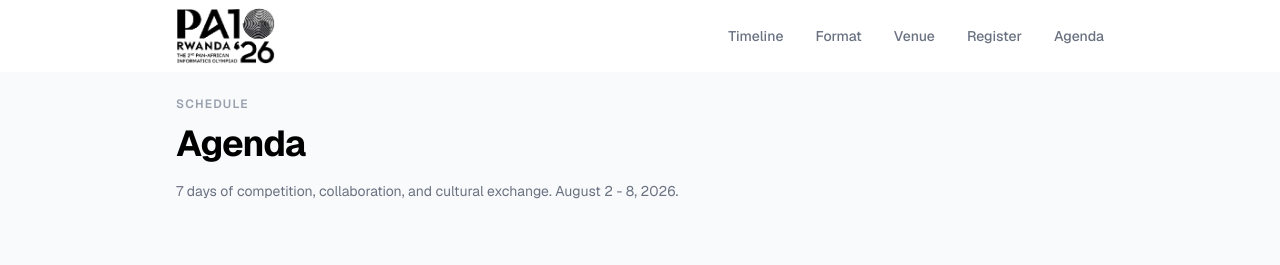
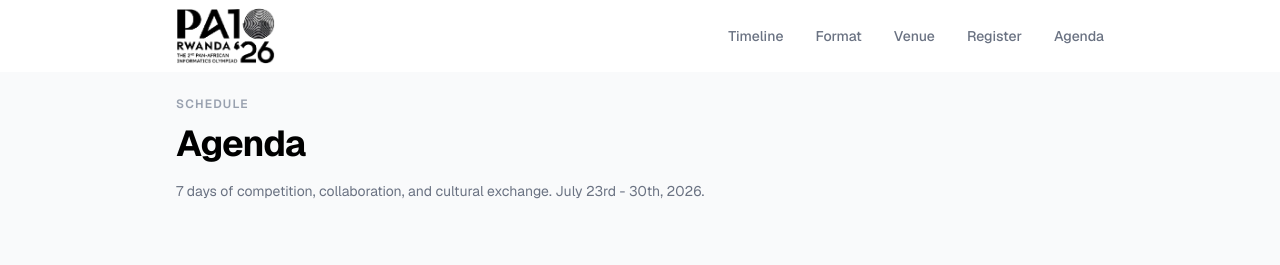
Before and after one commit to panafricanio/paio_website_2026, a Next.js app: page /agenda in a window 1280 px wide. Shown: the top 265 px of the page. Built offline with nearby package versions, Linux system fonts and the light colour scheme.

Commit message:
Edit agenda dates

```diff
--- a/app/agenda/page.tsx
+++ b/app/agenda/page.tsx
@@ -6,7 +6,7 @@ import Footer from '@/components/Layout/Footer';
 
 export const metadata: Metadata = {
   title: 'Agenda - PAIO 2026',
-  description: 'Full 7-day schedule for the Pan-African Informatics Olympiad 2026. August 2-8, Kigali.',
+  description: 'Full schedule for the Pan-African Informatics Olympiad 2026. July 23rd - 30th, Kigali.',
 };
 
 const AgendaPage: FC = () => {
--- a/src/components/Agenda/AgendaSection.tsx
+++ b/src/components/Agenda/AgendaSection.tsx
@@ -30,7 +30,7 @@ const AgendaSection: FC = () => {
           <p className="text-xs font-semibold tracking-widest uppercase text-gray-400 mb-3">Schedule</p>
           <h2 className="text-3xl sm:text-4xl font-bold text-black tracking-tight">Agenda</h2>
           <p className="mt-4 text-gray-500 text-sm max-w-xl leading-relaxed">
-            7 days of competition, collaboration, and cultural exchange. August 2 - 8, 2026.
+            7 days of competition, collaboration, and cultural exchange. July 23rd - 30th, 2026.
           </p>
         </div>
 
```
